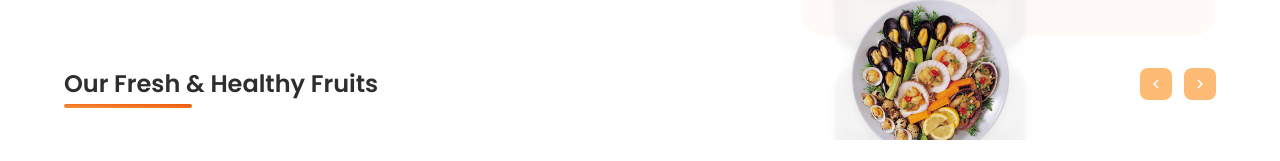
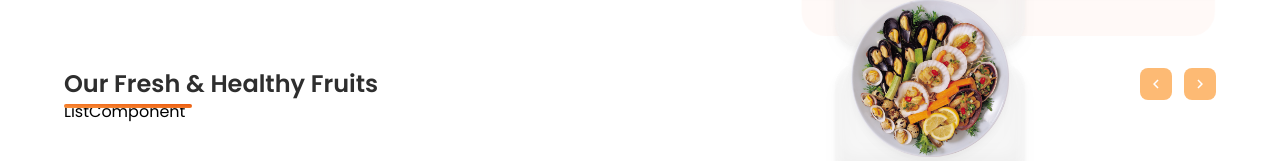
Before and after one commit to McRonaah/YumDrop, a React (Create React App) app: page / in a window 1280 px wide. Shown: the part 718-879 px from the top of the page. Before the commit the page ends 858 px from the top, so only its background shows below. Built offline with nearby package versions, Linux system fonts and the light colour scheme; no server answers; the database is empty.

Commit message:
:children_crossing: importing list component to home container

```diff
--- a/src/components/MainContainer.jsx
+++ b/src/components/MainContainer.jsx
@@ -4,6 +4,7 @@ import HomeContainer from './HomeContainer';
 
 import { motion } from "framer-motion";
 import { MdChevronLeft, MdChevronRight } from "react-icons/md";
+import ListComponent from './ListComponent';
 
 const MainContainer = () => {
   return (
@@ -31,6 +32,11 @@ const MainContainer = () => {
             </motion.div>
           </div>
         </div>
+        <ListComponent
+        // scrollValue={scrollValue}
+        flag={true}
+        // data={foodItems?.filter((n) => n.category === "fruits")}
+        />
 
       </section>
     </div>
--- a/src/components/index.js
+++ b/src/components/index.js
@@ -2,3 +2,5 @@ export { default as Header }  from "./Header";
 export { default as MainContainer }  from "./MainContainer";
 export { default as CreateContainer }  from "./CreateContainer";
 export { default as HomeContainer }  from "./HomeContainer";
+export { default as Loader }  from "./Loader";
+export { default as ListComponent }  from "./ListComponent";
```
